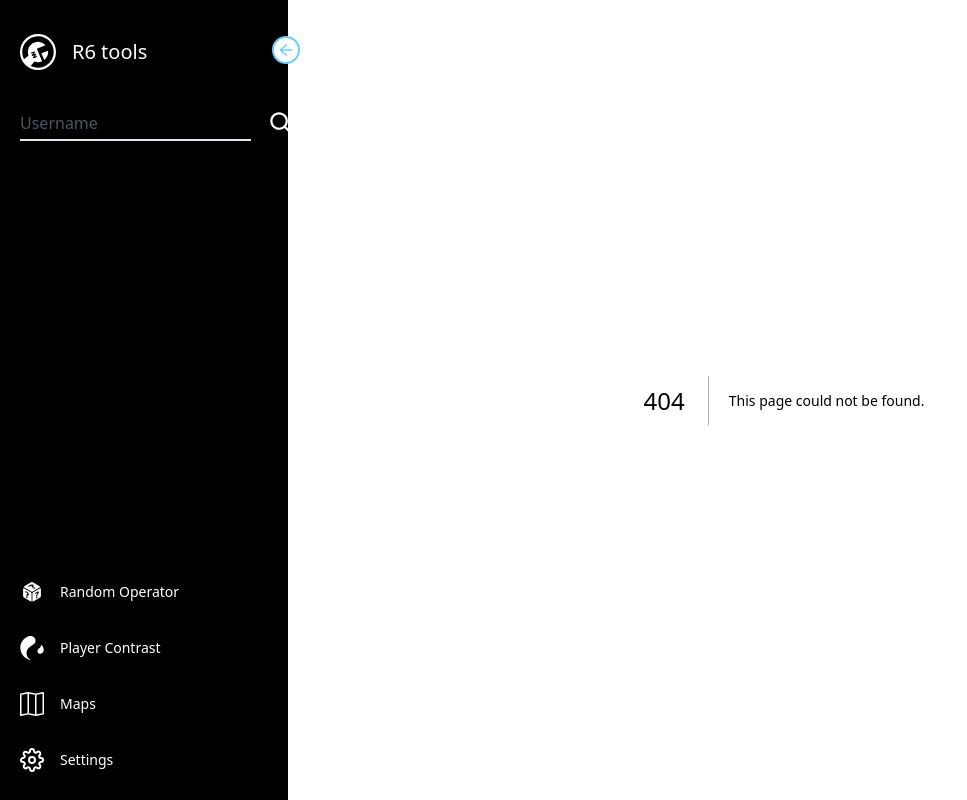
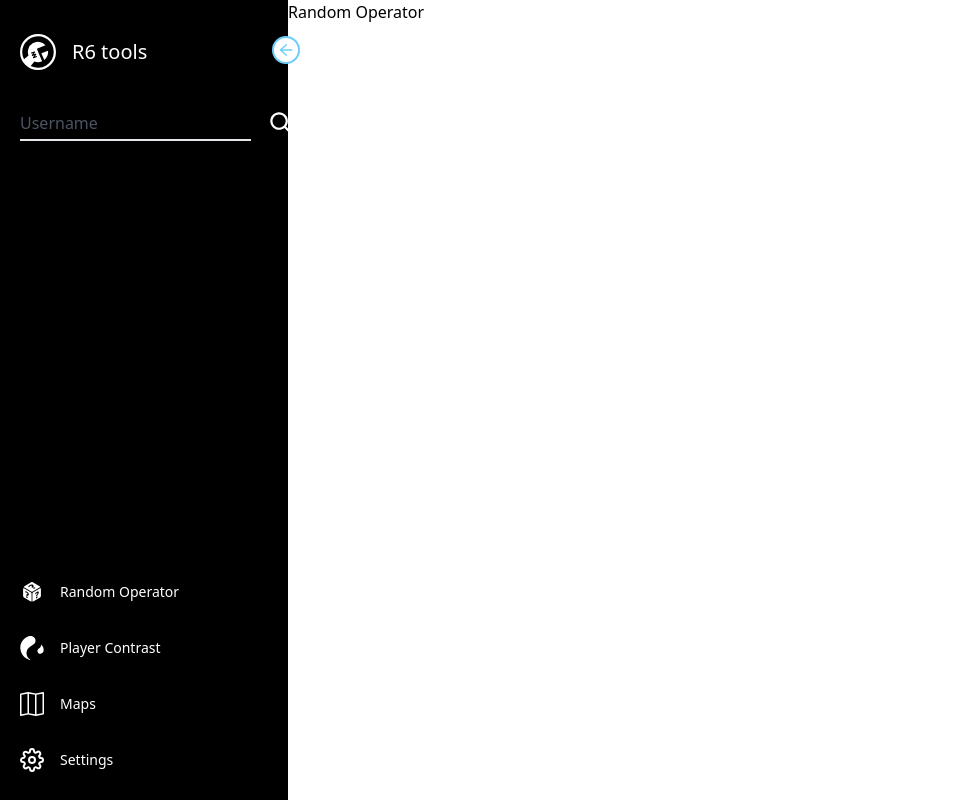
Before and after one commit to julian428/r6tools, a Next.js app: page /random-op in a window 1280 px wide. Before the commit this address had no page. Shown: the whole page, without its empty margins (0-967 px from the left). Built offline with nearby package versions, Linux system fonts and the light colour scheme.

Commit message:
- added  pages

```diff
--- a/app/components/MainNav.tsx
+++ b/app/components/MainNav.tsx
@@ -36,7 +36,7 @@
     <nav
       className={`${
         open ? "md:w-72" : "md:w-20"
-      } bg-30 h-20 md:h-screen flex justify-between md:flex-col md:items-start relative p-5 md:pt-8 top-0 bottom-0 z-10 text-60 transition-all`}
+      } bg-30 h-20 md:h-full flex justify-between md:flex-col md:items-start relative p-5 md:pt-8 top-0 bottom-0 z-10 text-60 transition-all`}
     >
       <button
         type="button"
--- a/app/layout.tsx
+++ b/app/layout.tsx
@@ -13,11 +13,13 @@
 export default function RootLayout({ children }: Props) {
   return (
     <html lang="en">
-      <body className="h-screen flex flex-col md:flex-row">
+      <body className="h-screen flex flex-col md:flex-row overflow-hidden">
         <header>
           <MainNav />
         </header>
-        <main className="flex-grow">{children}</main>
+        <main className="flex-grow max-h-screen overflow-y-auto">
+          {children}
+        </main>
       </body>
     </html>
   );
--- /dev/null
+++ b/app/maps/page.tsx
@@ -0,0 +1,3 @@
+export default function MapsPage() {
+  return <h1>Maps</h1>;
+}
--- /dev/null
+++ b/app/player-contrast/page.tsx
@@ -0,0 +1,3 @@
+export default function PlayerContrastPage() {
+  return <h1>Player Contrast</h1>;
+}
--- /dev/null
+++ b/app/random-op/page.tsx
@@ -0,0 +1,3 @@
+export default function RandomOpPage() {
+  return <h1>Random Operator</h1>;
+}
--- /dev/null
+++ b/app/settings/page.tsx
@@ -0,0 +1,3 @@
+export default function SettingsPage() {
+  return <h1>Settings</h1>;
+}
```
